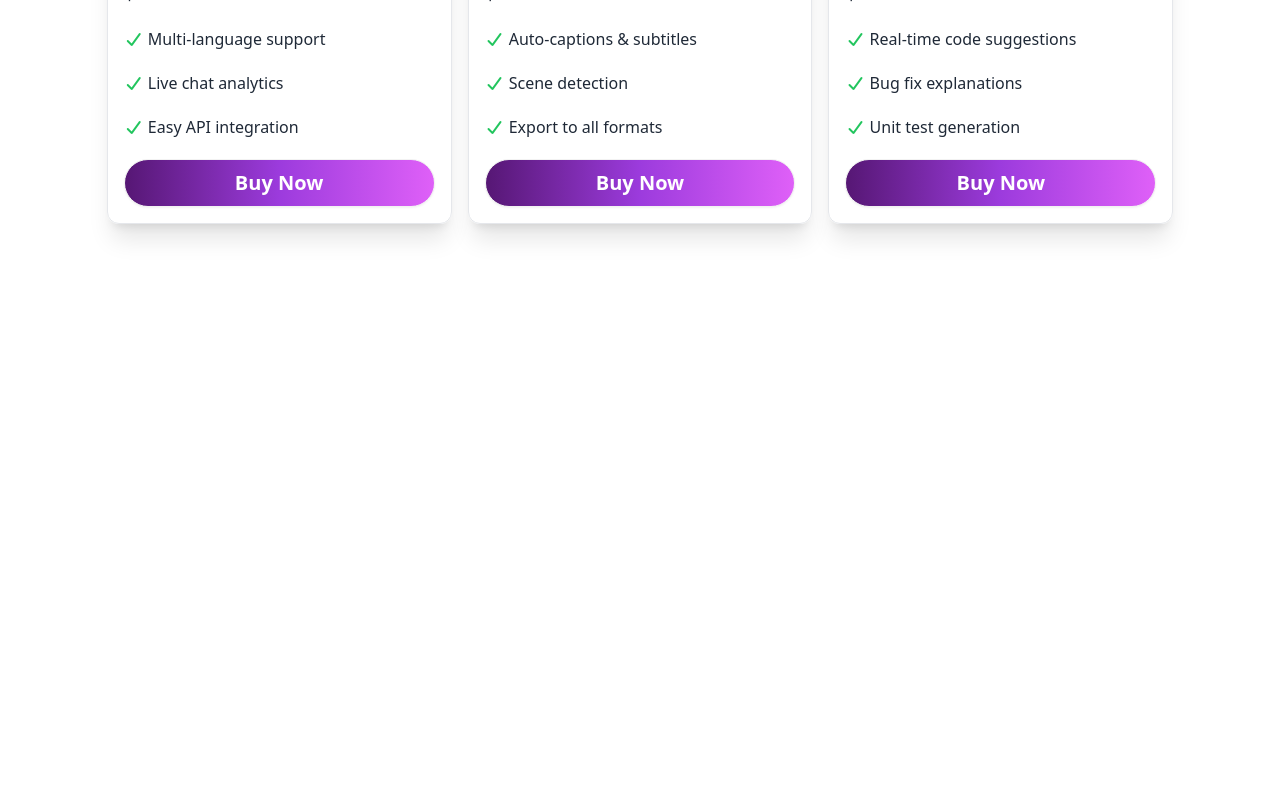
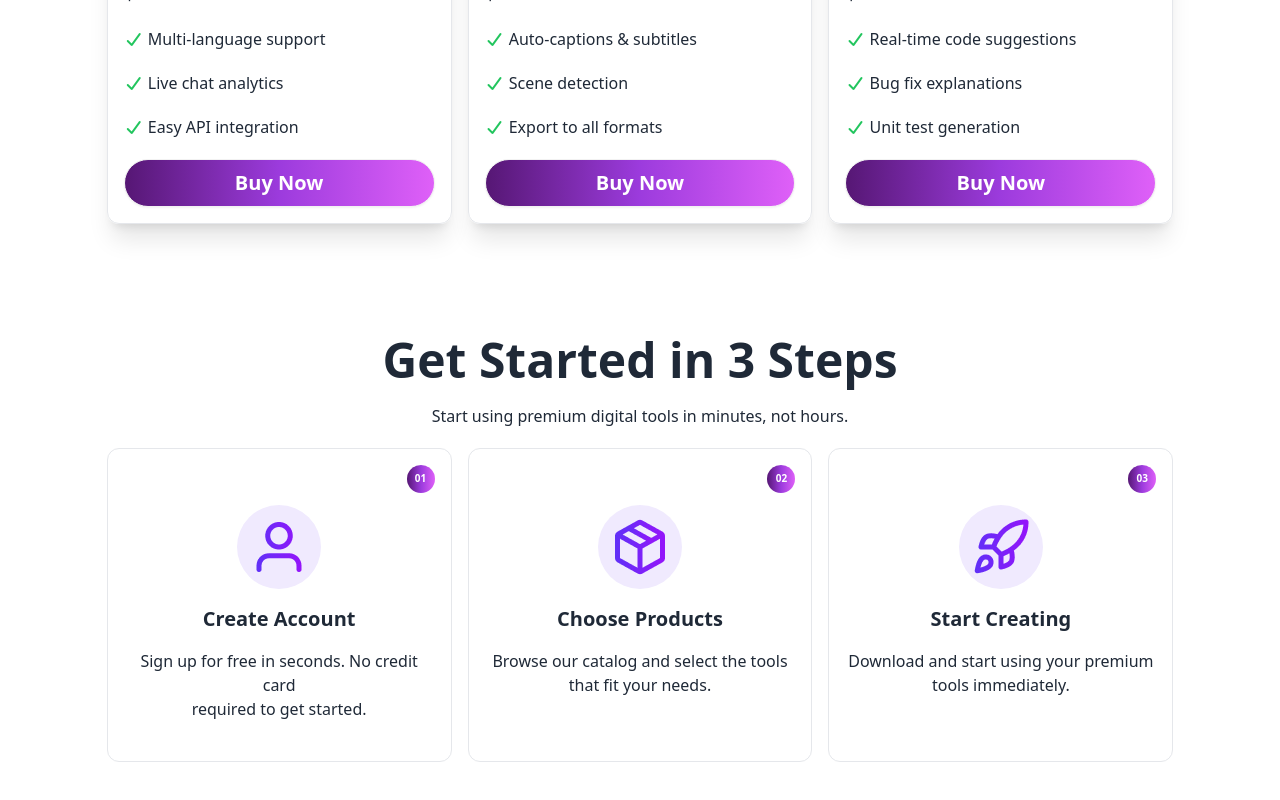
Before and after one commit to rafi2133/ass-six, a React (Vite) app: page / in a window 1280 px wide. Shown: the part 1820-2620 px from the top of the page. Before the commit the page ends 2156 px from the top, so only its background shows below. Built offline with nearby package versions, Linux system fonts and the light colour scheme.

Commit message:
Get Started in 3 Steps

```diff
--- a/src/App.jsx
+++ b/src/App.jsx
@@ -5,6 +5,7 @@ import Card from './components/Card/Card'
 import NavBar from './components/NavBar/NavBar'
 import Rating from './components/Rating/Rating'
 import { ToastContainer } from 'react-toastify'
+import GetStarted from './components/GetStarted/GetStarted'
 
 const fetchData = async () => {
   const res = await fetch("/data.json");
@@ -39,6 +40,8 @@ function App() {
         <Card dataPromise={dataPromise} cartBadge={cartBadge} setCartBadge={setCartBadge}></Card>
       </Suspense>
 
+      <GetStarted></GetStarted>
+
 
       <ToastContainer></ToastContainer>
     </>
--- /dev/null
+++ b/src/components/GetStarted/GetStarted.jsx
@@ -0,0 +1,47 @@
+import user from '../../assets/products/user.png'
+import packageBox from '../../assets/products/package.png'
+import rocket from '../../assets/products/rocket.png'
+const GetStarted = () => {
+    return (
+        <div className="w-10/12 mx-auto mb-20">
+            <div className="">
+                <h2 className="font-bold text-5xl text-center">Get Started in 3 Steps</h2>
+                <p className="text-center mt-5">Start using premium digital tools in minutes, not hours.</p>
+            </div>
+            <div className="grid grid-cols-1  sm:grid-cols-3 gap-4">
+                <div className="border  p-4 text-center space-y-4 rounded-xl mt-5 py-10 relative">
+                    <div className="w-7 h-7 rounded-full absolute z-5 bg-gradient-to-r from-[#561774] via-[#9c3bdd] to-[#df60f8] text-white flex items-center justify-center text-[10px] font-bold top-4 right-4">
+                        01
+                    </div>
+                    <div className="inline-flex rounded-full p-3 bg-[#F0EAFE]">
+                        <img src={user} alt="" />
+                    </div>
+                    <h2 className='font-semibold text-xl'>Create Account</h2>
+                    <p>Sign up for free in seconds. No credit card <br /> required to get started.</p>
+                </div>
+                <div className="border p-5 text-center space-y-4 rounded-xl mt-5 py-10 relative">
+                     <div className="w-7 h-7 rounded-full absolute z-5 bg-gradient-to-r from-[#561774] via-[#9c3bdd] to-[#df60f8] text-white flex items-center justify-center text-[10px] font-bold right-4 top-4">
+                        02
+                    </div>
+                    <div className="inline-flex rounded-full p-3  bg-[#F0EAFE]">
+                        <img src={packageBox} alt="" />
+                    </div>
+                    <h2 className='font-semibold text-xl'>Choose Products</h2>
+                    <p>Browse our catalog and select the tools <br /> that fit your needs.</p>
+                </div>
+                <div className="border p-4 text-center space-y-4 rounded-xl mt-5 py-10 relative">
+                     <div className="w-7 h-7 rounded-full absolute z-5 bg-gradient-to-r from-[#561774] via-[#9c3bdd] to-[#df60f8] text-white flex items-center justify-center text-[10px] font-bold right-4 top-4">
+                        03
+                    </div>
+                    <div className="inline-flex rounded-full p-3  bg-[#F0EAFE]">
+                        <img src={rocket} alt="" />
+                    </div>
+                    <h2 className='font-semibold text-xl'>Start Creating</h2>
+                    <p>Download and start using your premium <br /> tools immediately.</p>
+                </div>
+            </div>
+        </div>
+    );
+};
+
+export default GetStarted;
--- a/src/components/NavBar/NavBar.jsx
+++ b/src/components/NavBar/NavBar.jsx
@@ -22,13 +22,13 @@ const NavBar = ({ cartBadge }) => {
                     </div>
                     <ul
                         tabIndex={-1}
-                        className="menu menu-sm dropdown-content bg-base-100 rounded-box z-1 mt-3 w-52 p-2 shadow"
+                        className="menu menu-sm dropdown-content bg-base-100 rounded-box z-1 mt-3 w-52 p-2 shadow bg-[#a52222] text-white hover:bg-[#f04545]"
                     >
-                        <li><a href="">Products</a></li>
-                        <li><a href="">Features</a></li>
-                        <li><a href="">Pricing</a></li>
-                        <li><a href="">Testimonials</a></li>
-                        <li><a href="">FAQ</a></li>
+                        <li className="hover:bg-[#550a0a]"><a href="">Products</a></li>
+                        <li className="hover:bg-[#550a0a]"><a href="">Features</a></li>
+                        <li className="hover:bg-[#550a0a]"><a href="">Pricing</a></li>
+                        <li className="hover:bg-[#550a0a]"><a href="">Testimonials</a></li>
+                        <li className="hover:bg-[#550a0a]"><a href="">FAQ</a></li>
                     </ul>
                 </div>
                 <div className="space-x-1">
--- /dev/null
+++ b/src/components/pricing/pricing.jsx
@@ -0,0 +1,11 @@
+
+
+const pricing = () => {
+    return (
+        <div>
+
+        </div>
+    );
+};
+
+export default pricing;
```
